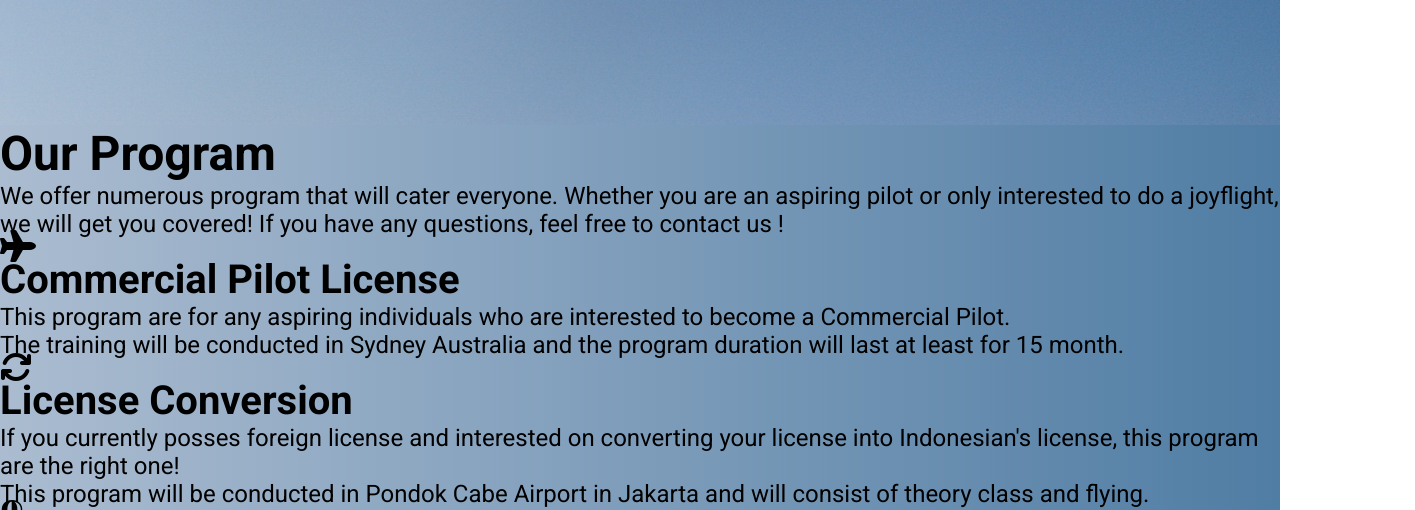
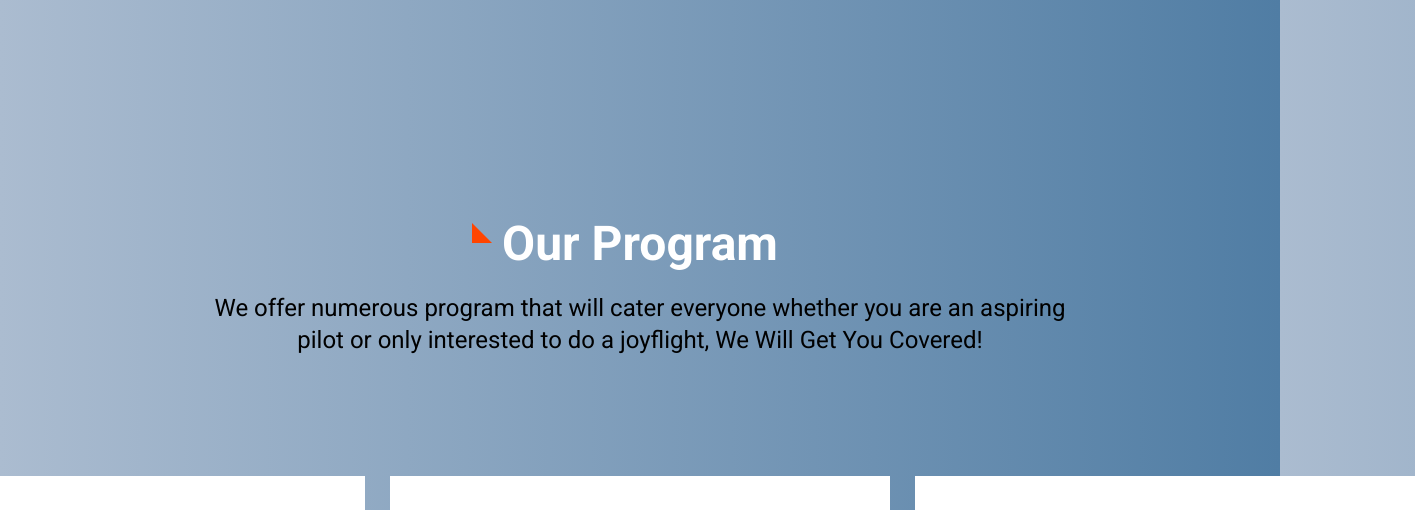
Before and after one commit to rifqisaleh/milestone1-rifqisaleh-, a plain HTML site: page index.html in a window 1280 px wide. Shown: the part 830-1340 px from the top of the page, 1415 px wide, since content can reach past the window. Drawn offline with Linux system fonts and the light colour scheme.

Commit message:
add css styling

```diff
--- a/index.css
+++ b/index.css
@@ -2,6 +2,11 @@
     margin: 0;
     padding: 0;
     box-sizing: border-box;
+}
+
+:root{
+  --primary-color: white;
+  --secondary-color: black;
 }
 
 h1{
@@ -123,9 +128,10 @@ i{
 
     /*Header*/
     .introcontainer{
-        background-image: url(images/headerbg.JPG);
+        background-image: url(images/headerbg.png);
         background-repeat: no-repeat;
-        background-size: cover;
+        background-size: 70%;
+        background-position: center;
         height: 900px;
         display: flex;
         justify-content: left;
@@ -180,20 +186,95 @@ i{
     @media screen and (max-width: 767px) {
     .introcontainer {
       align-items: flex-start;
-      background-size: cover;
+      background-size: 90%;
+      background-position: center;
       margin: 0;
       }
 
     .intro #aboutus{
         width: 100%;
     }
-    .introcontainer{
-      background-size: cover;
-      background-position: center;
-      filter: grayscale(10%);
-  }
   .intro a{
     font-size: 1rem;
     width: 175px;
   }
 }
+ /* Main Content*/
+
+ #ourservices{
+  min-height: 740px;
+  width: 100%;
+  display: flex;
+  align-items: center;
+  justify-content: center;
+  flex-direction: column;
+ }
+
+ #ourservices h2{
+  color: white;
+  margin-bottom: 20px;
+  position: relative;
+ }
+
+ #ourservices h2::after{
+  position: absolute;
+  content:" ";
+  top: 8px;
+  left: -30px;
+  height: 0px;
+  width: 0px;
+  border-top: 20px solid transparent;
+  border-left: 20px solid orangered;
+ }
+
+ #ourservices #paragraph{
+  width: 67%;
+  text-align: center;
+  line-height: 2rem;
+  white-space: 1px;
+  margin-bottom: 100px;
+ }
+
+ .cards{
+  display: grid;
+  grid-template-columns: repeat(3,1fr);
+  gap: 25px;
+  z-index: 9;
+  margin-top: 20px;
+}
+
+.cards .card{
+  height: 300px;
+  width: 500px;
+  display: flex;
+  justify-content: flex-start;
+  flex-direction: column;
+  padding: 0 8%;
+  background: rgb(255, 255, 255);
+  position: relative;
+}
+
+.cards .card::before{
+  position: absolute;
+  content: " ";
+  height: 100%;
+  width: 100%;
+  top: 0;
+  left: 0;
+  border-radius: 30px;
+  background-color: rgb(39, 39, 39);
+  transition: .6s;
+  transform: rotate(0deg);
+  z-index: -1;
+}
+
+.cards .card:hover.card::before{
+  transform: rotate(10deg)
+}
+
+.cards .card i{
+  font-size: 2.5rem;
+  color: var(--secondary-color);
+  margin-top: 40px;
+  margin-bottom: 10px;
+}
--- a/index.html
+++ b/index.html
@@ -40,28 +40,27 @@
                 </div>
         </section>
      <section class="servicescontainer">
-                <div class="ourservices">
+                <div id="ourservices">
                     <h2>Our Program</h2>
-                        <p id="paragraph">We offer numerous program that will cater everyone. Whether you are an aspiring pilot or only interested to do a joyflight, we will get you covered!
-                            If you have any questions, feel free to contact us !</p>
+                        <p id="paragraph">We offer numerous program that will cater everyone whether you are an aspiring pilot or only interested to do a joyflight, We Will Get You Covered!</p>
                     <div class="cards">
                         <div class="card">
-                            <i class="fa-solid fa-plane fa-2xl"></i>
-                               <h3>Commercial Pilot License</h3>
-                                    <p>This program are for any aspiring individuals who are interested to become a Commercial Pilot.</p>
-                                        <p>The training will be conducted in Sydney Australia and the program duration will last at least for 15 month.</p>
+                            <i class="fa-solid fa-plane "></i>
+                            <h3>Commercial Pilot License</h3>
+                                    <p>This program are for any aspiring individuals who are interested to become a Commercial Pilot.
+                                        The training will be conducted in Sydney Australia and the program duration will last at least for 15 month.</p>
                     </div>
                         <div class="card">
-                            <i class="fa-solid fa-arrows-rotate fa-2xl"></i>
-                                <h3>License Conversion</h3>
-                                    <p>If you currently posses foreign license and interested on converting your license into Indonesian's license, this program are the right one!</p>
-                                        <p>This program will be conducted in Pondok Cabe Airport in Jakarta and will consist of theory class and flying.</p>
+                            <i class="fa-solid fa-arrows-rotate"></i>
+                            <h3>License Conversion</h3>
+                                    <p>If you currently posses foreign license and interested on converting your license into Indonesian's license, this program are the right one!
+                                        This program will be conducted in Pondok Cabe Airport in Jakarta and will consist of theory class and flying.</p>
                     </div>
                         <div class="card">
-                            <i class="fa-brands fa-fly fa-2xl"></i>
-                                    <h3>Joy Flight</h3>
-                                        <p>There are no better feeling than flying, but the responsibility can be daunting.</p>
-                                            <p>If you are interested to put a mark on you bucketlist, we offer a chance for anyone to fly around Sydney or Jakarta with our instructor.</p>
+                            <i class="fa-brands fa-fly"></i>
+                            <h3>Joy Flight</h3>
+                                        <p>There are no better feeling than flying, but the responsibility can be daunting.
+                                            If you are interested to put a mark on you bucketlist, we offer a chance for anyone to fly around Sydney or Jakarta with our instructor.</p>
                     </div>
                </div>
         </section>
@@ -69,14 +68,14 @@
             <div class="ourfleet">
                 <h2>Fleet</h2>
                     <p id="paragraph">In Jakarta Flying School, we put utmost importance on giving the best for our student and customer. We operate one of the most advanced and modern aircraft in the region.</p>
-                <div class="cards">
-                    <div class="card">
+                <div class="cardss">
+                    <div class="carda">
                         <h3>C172</h3>
                     </div>
-                <div class="card">
+                <div class="carda">
                         <h3>DA40</h3>
                     </div>
-                <div class="card">
+                <div class="carda">
                         <h3>DA42</h3>
                     </div>
                 </div>
```
Also changed, not shown: images/headerbg.JPG (deleted), images/headerbg.png (added).
